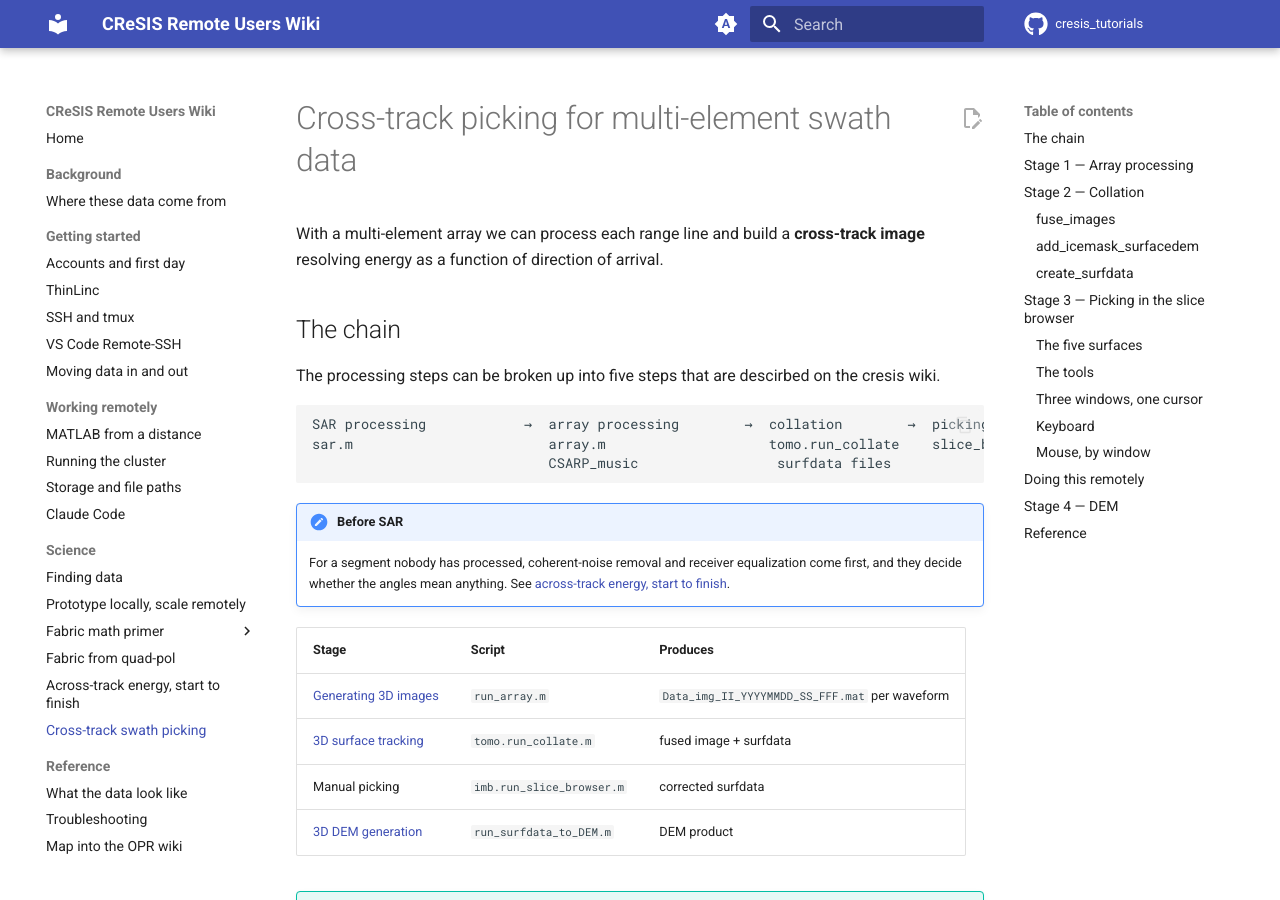
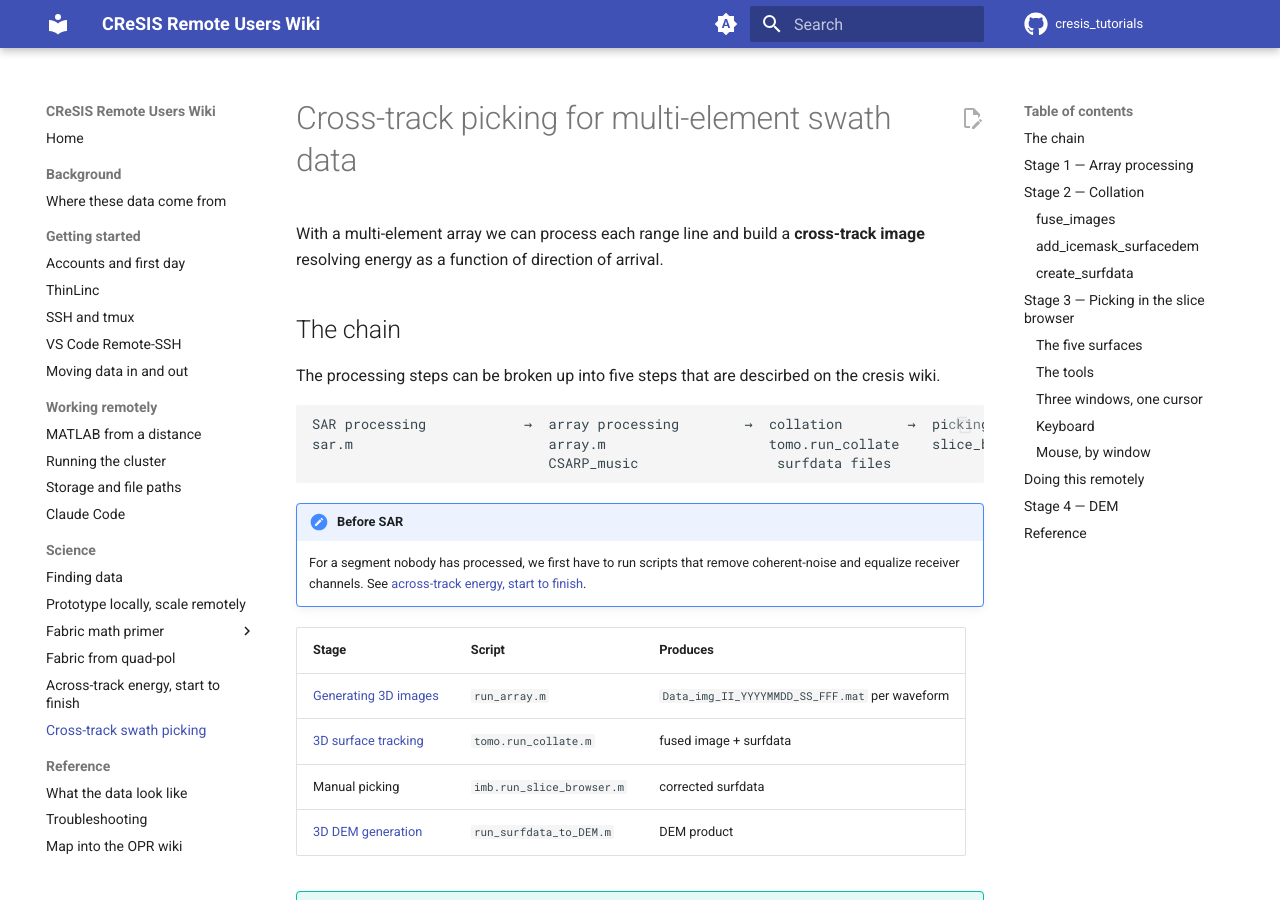
Before and after one commit to rice-glaciology/cresis_tutorials, an MkDocs documentation site: the page built from docs/science/swath-cross-track-picking.md, in a window 1280 px wide and 900 px high. Built offline with MkDocs 1.6.1 and Material for MkDocs 9.7.7, drawn with Linux system fonts in a browser that asks for light colours; comment, search, counter and statistics services are not loaded.

Commit message:
Clarify processing steps for unprocessed segments
Reworded the coherent-noise removal and receiver equalization process for clarity.

````diff
--- a/docs/science/swath-cross-track-picking.md
+++ b/docs/science/swath-cross-track-picking.md
@@ -13,9 +13,7 @@ sar.m                        array.m                    tomo.run_collate    slic
 ```
 
 !!! note "Before SAR"
-    For a segment nobody has processed, coherent-noise removal and receiver
-    equalization come first, and they decide whether the angles mean
-    anything. See [across-track energy, start to finish](swath-across-track-energy.md).
+    For a segment nobody has processed, we first have to run scripts that remove coherent-noise and equalize receiver channels. See [across-track energy, start to finish](swath-across-track-energy.md).
 
 | Stage | Script | Produces |
 |---|---|---|
````
